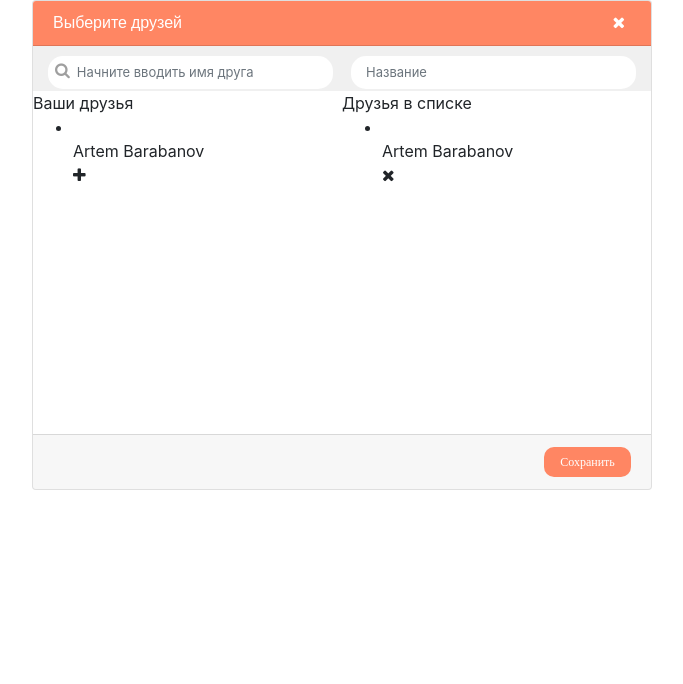
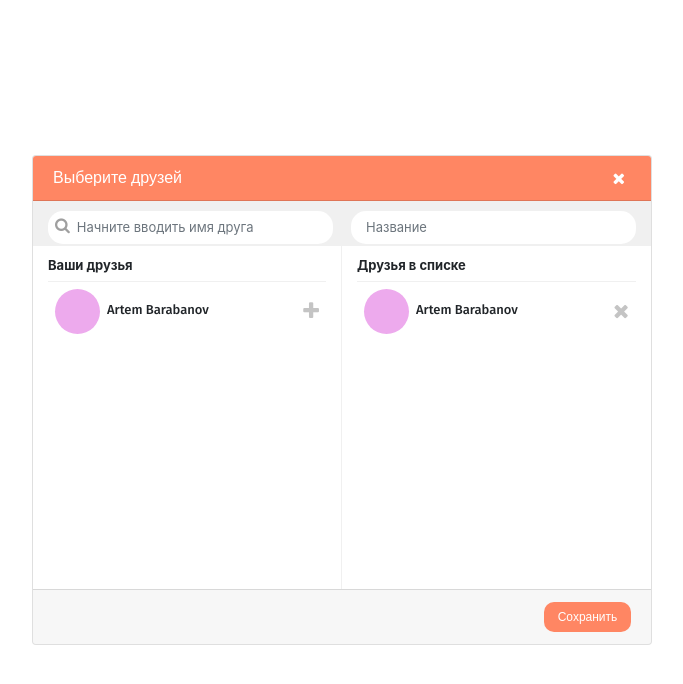
Before and after one commit to shataev/VK_FriendFilter, a website built with webpack: page src/html/index.html in a window 1280 px wide. Shown: the whole page, without its empty margins (298-981 px from the left). Built offline with nearby package versions, Linux system fonts and the light colour scheme.

Commit message:
Markup and styles

```diff
--- a/src/css/styles.css
+++ b/src/css/styles.css
@@ -25,6 +25,12 @@
     font-style: normal;
 }
 
+.friend-filter-container {
+    position: absolute;
+    top: 50%;
+    left: 50%;
+    transform: translate3d(-50%, -50%, 0);
+}
 
 /*Заголовок*/
 
@@ -35,13 +41,16 @@
 }
 
 .card-header.ff-header {
-    font-family: 'fira_sansmedium', sans-serif;
     height: 45px;
     display: flex;
     align-items: center;
     justify-content: space-between;
     background-color: #ff8663;
     color: #fff;
+}
+
+.ff-header-text {
+    font-family: 'fira_sansmedium', sans-serif;
 }
 
 .close-button {
@@ -119,13 +128,79 @@
     width: 50%;
 }
 
+.friend-list-wrapper {
+    display: flex;
+    align-items: stretch;
+    height: 343px;
+    overflow: hidden;
+}
+
+.friend-list-container {
+    width: 50%;
+    display: flex;
+    flex-direction: column;
+    padding: 10px 15px 0 15px;
+}
+
+.friend-list-container:first-child {
+    border-right: 1px solid #f0f0f0;
+}
+
+.list-heading {
+    font-size: 13px;
+    font-weight: 700;
+    border-bottom: 1px solid #f0f0f0;
+    padding-bottom: 5px;
+}
+
+.friend-list.left-friend-list {
+    list-style: none;
+    padding: 0;
+    margin: 0;
+    display: flex;
+    flex-direction: column;
+}
+
+.friend-list-item.friend {
+    display: flex;
+    align-items: center;
+    padding: 7px;
+    cursor: pointer;
+}
+
+.friend-list-item.friend:hover {
+    background-color: #f0f0f0;
+}
+
+.friend-foto-wrapper {
+    width: 45px;
+    height: 45px;
+    border-radius: 50%;
+    background-color: #edaaed;
+    margin-right: 7px;
+}
+
+.friend-name {
+    flex-grow: 1;
+    font-size: 13px;
+    font-family: 'fira_sansmedium';
+}
+
+.add-friend-button-wrapper {
+    color: #c4c4c4;
+    font-size: 20px;
+}
+
+.add-friend-button-wrapper:hover {
+    opacity: 0.7;
+}
 
 /*Подвал*/
 
 
 .btn.btn-primary.save-button {
     font-size: 12px;
-    font-family: "fira_sansmedium";
+    font-family: "fira_sansmedium", sans-serif;
     width: 87px;
     height: 30px;
     background-color: #ff8663!important;
```
Lines whose indentation alone changed are shown as unchanged.
